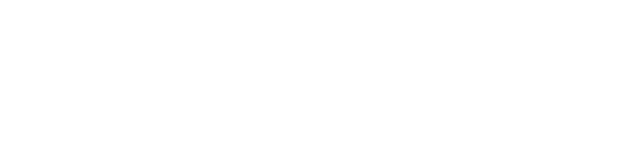
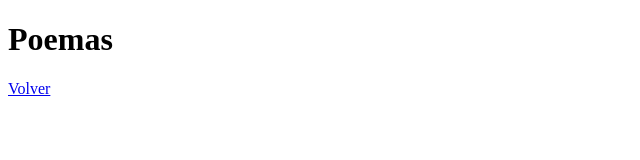
Before and after one commit to Asmatzaile/inmanineu.com, an Eleventy site: page src/poemas.njk in a window 1280 px wide. Shown: the whole page, without its empty margins (0-640 px from the left). Built offline with nearby package versions, Linux system fonts and the light colour scheme; Eleventy itself is replaced by a stand-in of ours; files that its build step writes are made by us from their sources.

Commit message:
add basic navigation

```diff
--- a/src/_includes/layouts/poema.njk
+++ b/src/_includes/layouts/poema.njk
@@ -9,3 +9,5 @@ eleventyComputed:
     <h1>{{title}}</h1>
     {{content | safe}}
 </article>
+
+<a href="../">Volver</a>
--- a/src/poemas.njk
+++ b/src/poemas.njk
@@ -1,9 +1,11 @@
 ---
 title: Poemas
 ---
-
+<h1>{{title}}</h1>
 <ul>
 {%- for poema in collections.poemas -%}
   <li><a href={{poema.page.url}}>{{poema.data.title}}</a></li>
 {%- endfor -%}
 </ul>
+
+<a href="../">Volver</a>
```
